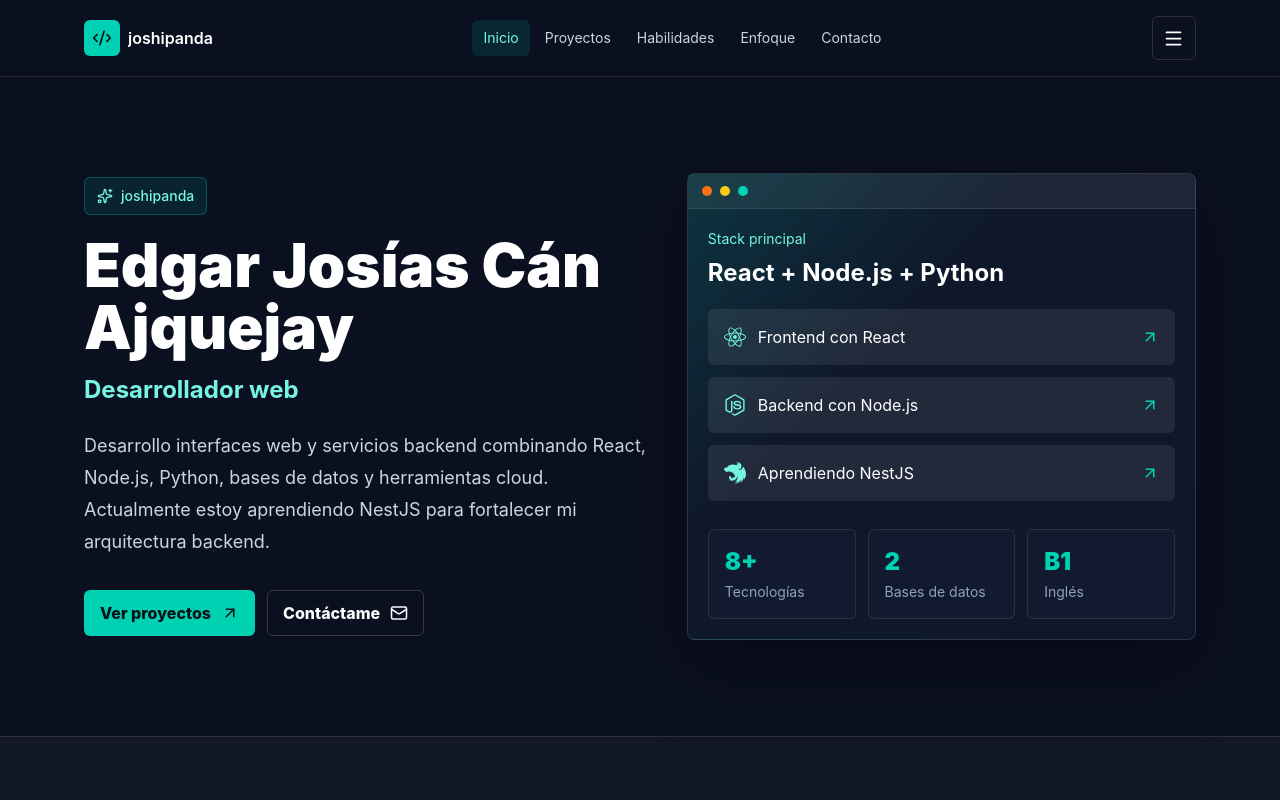
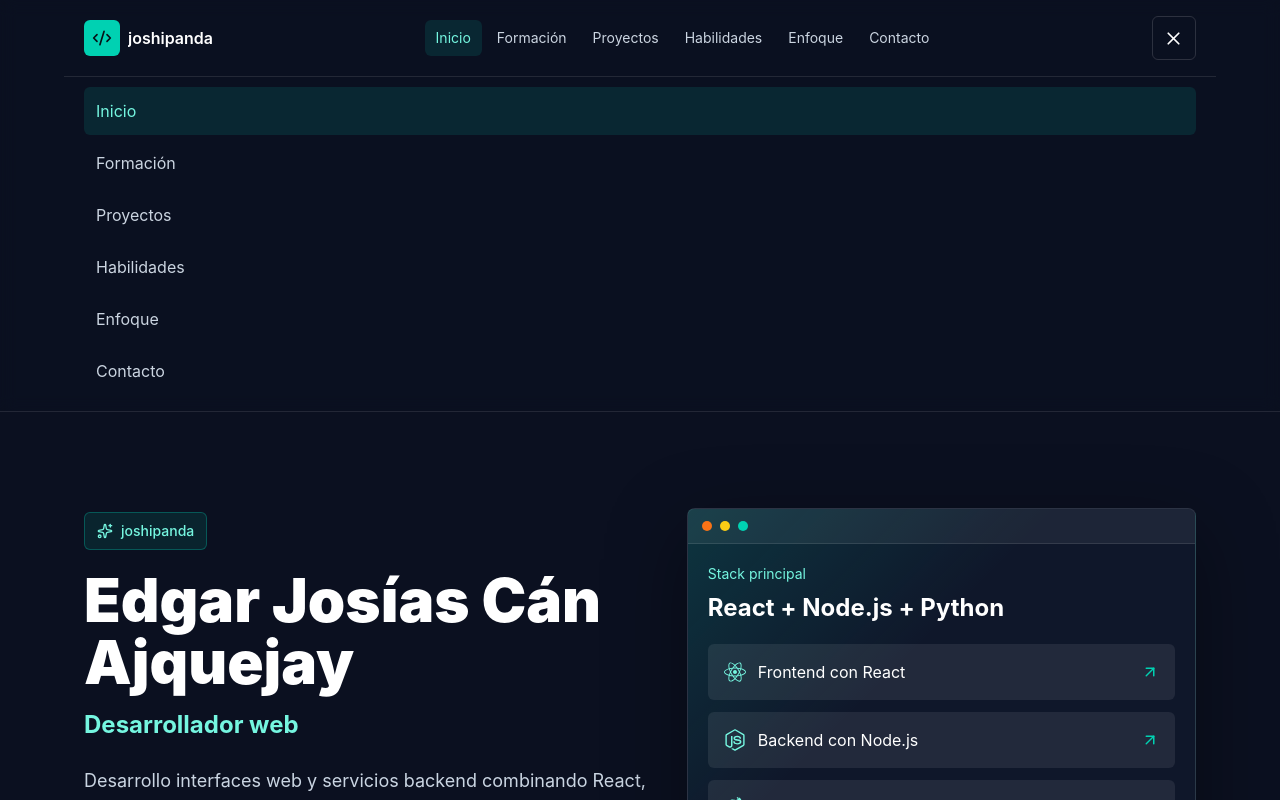
Before and after one commit to joshi20022021/CV_2026, a React (Vite) app: page / in a window 1280 px wide. Both pictures are taken after a click on the button "Abrir menú". Shown: the top 800 px of the page. Built offline with nearby package versions, Linux system fonts and the light colour scheme.

Commit message:
Add education and mobile navigation

```diff
--- a/src/App.css
+++ b/src/App.css
@@ -14,6 +14,20 @@
 .nav-link.is-active {
   background: rgba(0, 209, 178, 0.12);
   color: #75f6e0;
+}
+
+.mobile-menu {
+  border-top: 1px solid rgba(255, 255, 255, 0.1);
+  display: grid;
+  gap: 4px;
+  margin: 0 auto;
+  max-width: 72rem;
+  padding: 10px 20px 16px;
+}
+
+.mobile-menu .nav-link {
+  display: block;
+  padding: 12px;
 }
 
 .icon-button,
@@ -100,6 +114,7 @@
 }
 
 .project-card,
+.education-card,
 .service-card {
   background: #10182b;
   border: 1px solid rgba(255, 255, 255, 0.1);
@@ -108,12 +123,17 @@
   padding: 24px;
 }
 
+.education-card {
+  max-width: 720px;
+}
+
 .project-card {
   display: flex;
   flex-direction: column;
 }
 
 .project-card:hover,
+.education-card:hover,
 .service-card:hover {
   border-color: rgba(117, 246, 224, 0.35);
 }
--- a/src/App.jsx
+++ b/src/App.jsx
@@ -9,6 +9,7 @@
   Phone,
   Server,
   Sparkles,
+  X,
 } from 'lucide-react'
 import {
   FaAws,
@@ -26,10 +27,18 @@
 import { SiGooglecloud, SiMysql, SiNestjs, SiPostgresql } from 'react-icons/si'
 import './App.css'
 
-const sections = ['inicio', 'proyectos', 'habilidades', 'enfoque', 'contacto']
+const sections = [
+  { id: 'inicio', label: 'Inicio' },
+  { id: 'formacion', label: 'Formación' },
+  { id: 'proyectos', label: 'Proyectos' },
+  { id: 'habilidades', label: 'Habilidades' },
+  { id: 'enfoque', label: 'Enfoque' },
+  { id: 'contacto', label: 'Contacto' },
+]
 
 function App() {
   const [activeSection, setActiveSection] = useState('inicio')
+  const [isMenuOpen, setIsMenuOpen] = useState(false)
 
   useEffect(() => {
     const revealItems = document.querySelectorAll('.reveal')
@@ -76,6 +85,12 @@
     linkedin: 'https://www.linkedin.com/in/edgar-josías-cán-ajquejay-07143a245',
     summary:
       'Desarrollo interfaces web y servicios backend combinando React, Node.js, Python, bases de datos y herramientas cloud. Actualmente estoy aprendiendo NestJS para fortalecer mi arquitectura backend.',
+  }
+
+  const education = {
+    status: 'Estudiante con cierre de pensum',
+    degree: 'Ingeniería en Ciencias y Sistemas',
+    university: 'Universidad de San Carlos de Guatemala',
   }
 
   const projectSlots = [
@@ -177,16 +192,18 @@
     },
     {
       icon: Layers3,
-      title: 'Perfil técnico-creativo',
+      title: 'Perfil técnico y visual',
       text: 'Desarrollo web acompañado de criterio visual para contenido, documentación y presentación.',
     },
   ]
+
+  const closeMenu = () => setIsMenuOpen(false)
 
   return (
     <main className="min-h-screen bg-[#0b1020] text-white">
       <header className="sticky top-0 z-20 border-b border-white/10 bg-[#0b1020]/88 backdrop-blur">
         <nav className="mx-auto flex max-w-6xl items-center justify-between px-5 py-4">
-          <a className="flex min-w-0 items-center gap-2 font-semibold" href="#inicio">
+          <a className="flex min-w-0 items-center gap-2 font-semibold" href="#inicio" onClick={closeMenu}>
             <span className="flex h-9 w-9 shrink-0 items-center justify-center rounded-md bg-[#00d1b2] text-[#071118]">
               <Code2 size={20} />
             </span>
@@ -194,19 +211,31 @@
           </a>
           <div className="hidden items-center gap-1 text-sm text-slate-300 md:flex">
             {sections.map((section) => (
-              <a
-                className={activeSection === section ? 'nav-link is-active' : 'nav-link'}
-                href={`#${section}`}
-                key={section}
-              >
-                {section}
-              </a>
+              <NavLink activeSection={activeSection} section={section} key={section.id} />
             ))}
           </div>
-          <button className="icon-button md:hidden" type="button" aria-label="Abrir menú">
-            <Menu size={21} />
+          <button
+            aria-expanded={isMenuOpen}
+            className="icon-button md:hidden"
+            type="button"
+            aria-label={isMenuOpen ? 'Cerrar menú' : 'Abrir menú'}
+            onClick={() => setIsMenuOpen((open) => !open)}
+          >
+            {isMenuOpen ? <X size={21} /> : <Menu size={21} />}
           </button>
         </nav>
+        {isMenuOpen ? (
+          <div className="mobile-menu md:hidden">
+            {sections.map((section) => (
+              <NavLink
+                activeSection={activeSection}
+                section={section}
+                key={section.id}
+                onClick={closeMenu}
+              />
+            ))}
+          </div>
+        ) : null}
       </header>
 
       <section
@@ -275,6 +304,19 @@
               </div>
             </div>
           </div>
+        </div>
+      </section>
+
+      <section id="formacion" data-section className="mx-auto max-w-6xl px-5 pb-16">
+        <div className="reveal">
+          <SectionTitle kicker="Formación académica" title="Educación" />
+          <article className="education-card mt-8">
+            <p className="text-sm font-semibold uppercase tracking-[0.16em] text-[#75f6e0]">
+              {education.status}
+            </p>
+            <h3 className="mt-3 text-2xl font-bold">{education.degree}</h3>
+            <p className="mt-3 leading-7 text-slate-300">{education.university}</p>
+          </article>
         </div>
       </section>
 
@@ -390,6 +432,18 @@
   )
 }
 
+function NavLink({ activeSection, section, onClick }) {
+  return (
+    <a
+      className={activeSection === section.id ? 'nav-link is-active' : 'nav-link'}
+      href={`#${section.id}`}
+      onClick={onClick}
+    >
+      {section.label}
+    </a>
+  )
+}
+
 function SectionTitle({ kicker, title, text }) {
   return (
     <div>
```
